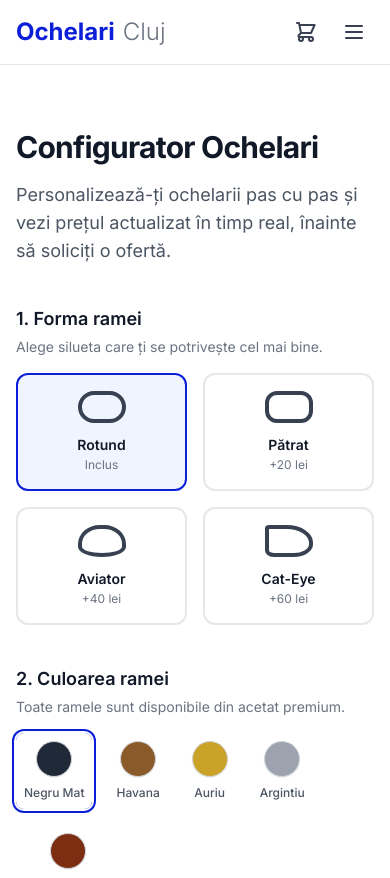
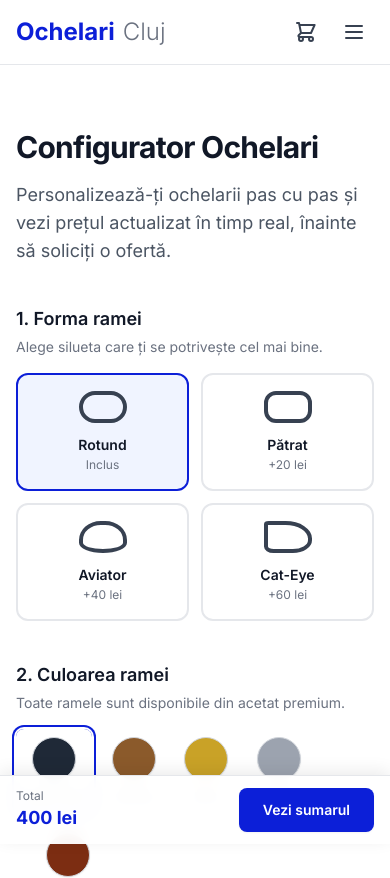
Before and after one commit to Ioan23/ochelari-cluj, a Next.js app: page /configurator in a window 390 px wide. Shown: the top 878 px of the page. Built offline with nearby package versions, Linux system fonts and the light colour scheme.

Commit message:
Optimizează configuratorul pentru mobil: ținte tactile mai mari, feedback la atingere și bară sticky cu totalul

```diff
--- a/app/globals.css
+++ b/app/globals.css
@@ -13,6 +13,7 @@
 
   body {
     @apply bg-white text-gray-900 antialiased;
+    -webkit-tap-highlight-color: transparent;
   }
 }
 
--- a/components/configurator/ColorSelector.tsx
+++ b/components/configurator/ColorSelector.tsx
@@ -7,7 +7,7 @@ interface ColorSelectorProps {
 
 export default function ColorSelector({ selectedId, onSelect }: ColorSelectorProps) {
   return (
-    <div className="flex flex-wrap gap-4">
+    <div className="flex flex-wrap gap-3 sm:gap-4">
       {frameColors.map((color) => {
         const isSelected = color.id === selectedId;
         return (
@@ -18,12 +18,12 @@ export default function ColorSelector({ selectedId, onSelect }: ColorSelectorPro
             aria-pressed={isSelected}
             aria-label={color.name}
             title={color.name}
-            className={`flex flex-col items-center gap-2 rounded-lg p-2 transition-colors ${
+            className={`flex touch-manipulation flex-col items-center gap-2 rounded-lg p-2 transition-transform active:scale-95 ${
               isSelected ? "ring-2 ring-brand-700 ring-offset-2" : ""
             }`}
           >
             <span
-              className="h-9 w-9 rounded-full border border-gray-300 shadow-sm"
+              className="h-11 w-11 rounded-full border border-gray-300 shadow-sm"
               style={{ backgroundColor: color.hex }}
             />
             <span className="text-xs font-medium text-gray-600">{color.name}</span>
--- a/components/configurator/Configurator.tsx
+++ b/components/configurator/Configurator.tsx
@@ -1,12 +1,13 @@
 "use client";
 
-import { useMemo, useState } from "react";
+import { useMemo, useRef, useState } from "react";
 import ShapeSelector from "./ShapeSelector";
 import ColorSelector from "./ColorSelector";
 import LensTypeSelector from "./LensTypeSelector";
 import LensOptionsSelector from "./LensOptionsSelector";
 import Summary from "./Summary";
 import {
+  calculateTotal,
   frameColors,
   frameShapes,
   lensOptions,
@@ -18,6 +19,7 @@ export default function Configurator() {
   const [colorId, setColorId] = useState(frameColors[0].id);
   const [lensTypeId, setLensTypeId] = useState(lensTypes[0].id);
   const [optionIds, setOptionIds] = useState<string[]>([]);
+  const summaryRef = useRef<HTMLDivElement>(null);
 
   const toggleOption = (id: string) => {
     setOptionIds((current) =>
@@ -41,8 +43,17 @@ export default function Configurator() {
     () => lensOptions.filter((option) => optionIds.includes(option.id)),
     [optionIds]
   );
+  const total = useMemo(
+    () => calculateTotal(shape, lens, selectedOptions),
+    [shape, lens, selectedOptions]
+  );
+
+  const scrollToSummary = () => {
+    summaryRef.current?.scrollIntoView({ behavior: "smooth", block: "start" });
+  };
 
   return (
+    <div className="pb-24 lg:pb-0">
       <div className="grid grid-cols-1 gap-10 lg:grid-cols-3">
         <div className="space-y-10 lg:col-span-2">
           <section>
@@ -88,11 +99,28 @@ export default function Configurator() {
           </section>
         </div>
 
-      <div className="lg:col-span-1">
+        <div className="lg:col-span-1" ref={summaryRef}>
           <div className="lg:sticky lg:top-24">
             <Summary shape={shape} color={color} lens={lens} options={selectedOptions} />
           </div>
         </div>
       </div>
+
+      <div className="fixed inset-x-0 bottom-0 z-40 flex items-center justify-between gap-4 border-t border-gray-200 bg-white/95 px-4 py-3 shadow-[0_-4px_16px_rgba(0,0,0,0.08)] backdrop-blur pb-[max(0.75rem,env(safe-area-inset-bottom))] lg:hidden">
+        <div>
+          <p className="text-xs text-gray-500">Total</p>
+          <p className="text-lg font-bold text-brand-700">
+            {total.toLocaleString("ro-RO")} lei
+          </p>
+        </div>
+        <button
+          type="button"
+          onClick={scrollToSummary}
+          className="btn-primary touch-manipulation active:scale-95"
+        >
+          Vezi sumarul
+        </button>
+      </div>
+    </div>
   );
 }
--- a/components/configurator/LensOptionsSelector.tsx
+++ b/components/configurator/LensOptionsSelector.tsx
@@ -16,17 +16,17 @@ export default function LensOptionsSelector({
         return (
           <label
             key={option.id}
-            className={`flex cursor-pointer items-start gap-3 rounded-xl border-2 p-4 transition-colors ${
+            className={`flex touch-manipulation cursor-pointer items-start gap-3 rounded-xl border-2 p-4 transition-colors active:scale-[0.98] ${
               isSelected
                 ? "border-brand-700 bg-brand-50"
-                : "border-gray-200 bg-white hover:border-gray-300"
+                : "border-gray-200 bg-white active:border-gray-300 sm:hover:border-gray-300"
             }`}
           >
             <input
               type="checkbox"
               checked={isSelected}
               onChange={() => onToggle(option.id)}
-              className="mt-1 h-4 w-4 flex-shrink-0 rounded border-gray-300 text-brand-700 focus:ring-brand-700"
+              className="mt-1 h-5 w-5 flex-shrink-0 rounded border-gray-300 text-brand-700 focus:ring-brand-700"
             />
             <span className="flex-1">
               <span className="flex items-center justify-between gap-2">
--- a/components/configurator/LensTypeSelector.tsx
+++ b/components/configurator/LensTypeSelector.tsx
@@ -16,10 +16,10 @@ export default function LensTypeSelector({ selectedId, onSelect }: LensTypeSelec
             type="button"
             onClick={() => onSelect(lens.id)}
             aria-pressed={isSelected}
-            className={`flex items-start gap-3 rounded-xl border-2 p-4 text-left transition-colors ${
+            className={`flex touch-manipulation items-start gap-3 rounded-xl border-2 p-4 text-left transition-colors active:scale-[0.98] ${
               isSelected
                 ? "border-brand-700 bg-brand-50"
-                : "border-gray-200 bg-white hover:border-gray-300"
+                : "border-gray-200 bg-white active:border-gray-300 sm:hover:border-gray-300"
             }`}
           >
             <span
--- a/components/configurator/ShapeSelector.tsx
+++ b/components/configurator/ShapeSelector.tsx
@@ -7,7 +7,7 @@ interface ShapeSelectorProps {
 
 export default function ShapeSelector({ selectedId, onSelect }: ShapeSelectorProps) {
   return (
-    <div className="grid grid-cols-2 gap-4 sm:grid-cols-4">
+    <div className="grid grid-cols-2 gap-3 sm:grid-cols-4 sm:gap-4">
       {frameShapes.map((shape) => {
         const isSelected = shape.id === selectedId;
         return (
@@ -16,10 +16,10 @@ export default function ShapeSelector({ selectedId, onSelect }: ShapeSelectorPro
             type="button"
             onClick={() => onSelect(shape.id)}
             aria-pressed={isSelected}
-            className={`flex flex-col items-center gap-3 rounded-xl border-2 p-4 text-center transition-colors ${
+            className={`flex touch-manipulation flex-col items-center gap-3 rounded-xl border-2 p-4 text-center transition-colors active:scale-[0.97] ${
               isSelected
                 ? "border-brand-700 bg-brand-50"
-                : "border-gray-200 bg-white hover:border-gray-300"
+                : "border-gray-200 bg-white active:border-gray-300 sm:hover:border-gray-300"
             }`}
           >
             <span
--- a/components/configurator/Summary.tsx
+++ b/components/configurator/Summary.tsx
@@ -2,7 +2,7 @@ import Link from "next/link";
 import GlassesPreview from "./GlassesPreview";
 import BuyButton from "@/components/BuyButton";
 import type { FrameColor, FrameShape, LensOption, LensType } from "@/lib/configurator-data";
-import { frameBasePrice } from "@/lib/configurator-data";
+import { calculateTotal, frameBasePrice } from "@/lib/configurator-data";
 
 interface SummaryProps {
   shape: FrameShape;
@@ -12,8 +12,7 @@ interface SummaryProps {
 }
 
 export default function Summary({ shape, color, lens, options }: SummaryProps) {
-  const optionsTotal = options.reduce((sum, option) => sum + option.price, 0);
-  const total = frameBasePrice + shape.priceModifier + lens.price + optionsTotal;
+  const total = calculateTotal(shape, lens, options);
 
   return (
     <div className="rounded-2xl bg-white p-6 shadow-sm ring-1 ring-gray-200">
--- a/lib/configurator-data.ts
+++ b/lib/configurator-data.ts
@@ -104,6 +104,15 @@ export const lensTypes: LensType[] = [
   },
 ];
 
+export function calculateTotal(
+  shape: FrameShape,
+  lens: LensType,
+  options: LensOption[]
+): number {
+  const optionsTotal = options.reduce((sum, option) => sum + option.price, 0);
+  return frameBasePrice + shape.priceModifier + lens.price + optionsTotal;
+}
+
 export const lensOptions: LensOption[] = [
   {
     id: "anti-reflex",
```
Lines whose indentation alone changed are shown as unchanged.
